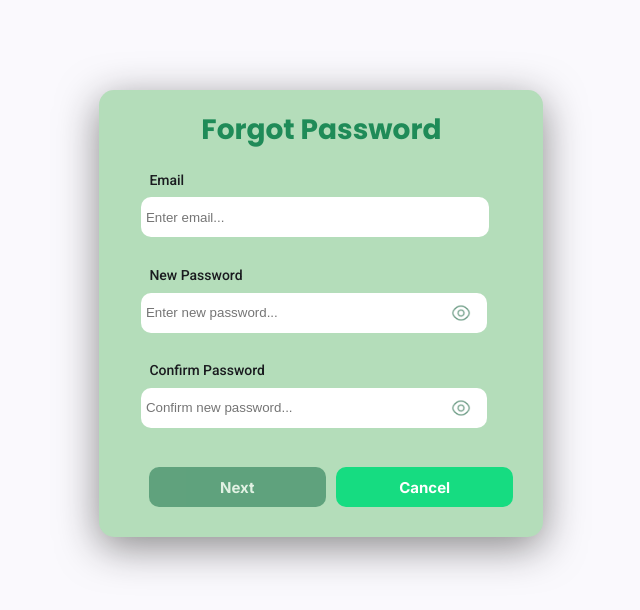
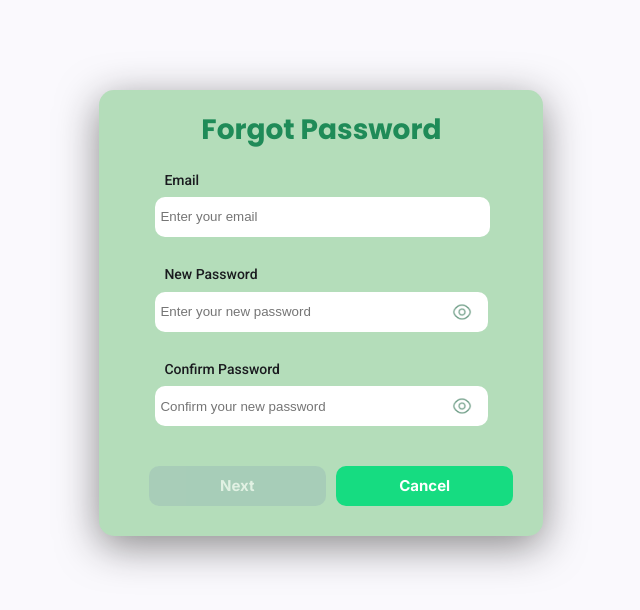
Before and after one commit to PUP-BSIT/project-techy-blinders-v2, an Angular app in the folder front-end/mind_stack/: page /forgot-password in a window 1280 px wide. Shown: the top 610 px of the page, without its empty margins (323-963 px from the left). Built offline with nearby package versions, Linux system fonts and the light colour scheme.

Commit message:
style: fix minor form and button styles for consistency

```diff
--- a/front-end/mind_stack/src/app/pages/forgot-password/forgot-password.html
+++ b/front-end/mind_stack/src/app/pages/forgot-password/forgot-password.html
@@ -17,7 +17,7 @@
                     <div class="email-label">
                         <label>Email</label>
                     </div>
-                    <input type="text" formControlName="email" placeholder="Enter email...">
+                    <input type="text" formControlName="email" placeholder="Enter your email">
                     <div class="error-container">
                         @if (emailControl?.touched && emailControl?.errors?.['required']) {
                             <span>Email is required</span>
@@ -34,7 +34,7 @@
                         <label>New Password</label>
                     </div>
                     <div class="password-input-container">
-                        <input [type]="showNewPassword ? 'text' : 'password'" formControlName="newPassword" placeholder="Enter new password...">
+                        <input [type]="showNewPassword ? 'text' : 'password'" formControlName="newPassword" placeholder="Enter your new password">
                         <button type="button" class="show-password-btn" (click)="toggleNewPasswordVisibility()">
                             <img [src]="showNewPassword ? 'assets/unshow-password-icon.png' : 'assets/show-password-icon.png'"
                                   [alt]="showNewPassword ? 'Hide password' : 'Show password'">
@@ -56,7 +56,7 @@
                         <label>Confirm Password</label>
                     </div>
                     <div class="password-input-container">
-                        <input [type]="showConfirmPassword ? 'text' : 'password'" formControlName="confirmPassword" placeholder="Confirm new password...">
+                        <input [type]="showConfirmPassword ? 'text' : 'password'" formControlName="confirmPassword" placeholder="Confirm your new password">
                         <button type="button" class="show-password-btn" (click)="toggleConfirmPasswordVisibility()">
                             <img [src]="showConfirmPassword ? 'assets/unshow-password-icon.png' : 'assets/show-password-icon.png'"
                                   [alt]="showConfirmPassword ? 'Hide password' : 'Show password'">
@@ -75,8 +75,26 @@
             </div>
 
             <div class="button-class">
-                <button type="button" (click)="next()" [disabled]="isLoading() || !forgotPasswordForm.get('email')?.value || !forgotPasswordForm.get('newPassword')?.value || !forgotPasswordForm.get('confirmPassword')?.value || forgotPasswordForm.get('email')?.invalid || forgotPasswordForm.get('newPassword')?.invalid || forgotPasswordForm.get('confirmPassword')?.invalid" id="next_button">Next</button>
-                <button type="button" (click)="cancel()" [disabled]="isLoading()" id="cancel_button">Cancel</button>
+                <button
+                    id="next_button"
+                    type="button"
+                    (click)="next()"
+                    [disabled]="isLoading() ||
+                                !forgotPasswordForm.get('email')?.value ||
+                                !forgotPasswordForm.get('newPassword')?.value ||
+                                !forgotPasswordForm.get('confirmPassword')?.value ||
+                                forgotPasswordForm.get('email')?.invalid ||
+                                forgotPasswordForm.get('newPassword')?.invalid ||
+                                forgotPasswordForm.get('confirmPassword')?.invalid">
+                    Next
+                </button>
+                <button
+                    type="button"
+                    (click)="cancel()"
+                    [disabled]="isLoading()"
+                    id="cancel_button">
+                    Cancel
+                </button>
             </div>
         } @else if (currentStep() === 2) {
             <div class="form-group">
--- a/front-end/mind_stack/src/app/pages/forgot-password/forgot-password.scss
+++ b/front-end/mind_stack/src/app/pages/forgot-password/forgot-password.scss
@@ -5,6 +5,10 @@
   min-height: 20px;
   height: 20px;
   display: block;
+}
+
+.form-group {
+  margin-left: 15px;
 }
 
 .forgot-password-class {
@@ -179,6 +183,7 @@ span, .error-message {
 }
 
 #next_button:disabled {
+  background-color: #a0c4b8;
   cursor: not-allowed;
   opacity: 0.6;
 }
--- a/front-end/mind_stack/src/app/pages/registration-page/registration-page.html
+++ b/front-end/mind_stack/src/app/pages/registration-page/registration-page.html
@@ -19,7 +19,7 @@
         <form [formGroup]="registrationForm" (ngSubmit)="register()">
             <div class="form-group">
                 <label>Email</label>
-                <input type="text" formControlName="email" placeholder="Email">
+                <input type="text" formControlName="email" placeholder="Enter your email">
                 <div class="validation-message">
                     @if (emailControl?.touched) {
                         @if (emailControl?.errors?.['required']) {
@@ -35,7 +35,7 @@
 
             <div class="form-group">
                 <label>Username</label>
-                <input type="text" formControlName="username" placeholder="Username">
+                <input type="text" formControlName="username" placeholder="Enter your username">
                 <div class="validation-message">
                     @if (usernameControl?.touched) {
                         @if(usernameControl?.errors?.['required']) {
@@ -50,7 +50,7 @@
             <div class="form-group">
                 <label>Password</label>
                 <div class="password-input-container">
-                    <input [type]="showPassword ? 'text' : 'password'" formControlName="password" placeholder="Password">
+                    <input [type]="showPassword ? 'text' : 'password'" formControlName="password" placeholder="Enter your password">
                     <button type="button" class="show-password-btn" (click)="togglePasswordVisibility()">
                         <img [src]="showPassword ? 'assets/unshow-password-icon.png' : 'assets/show-password-icon.png'"
                               [alt]="showPassword ? 'Hide password' : 'Show password'">
@@ -78,7 +78,7 @@
             <div class="form-group">
                 <label>Confirm Password</label>
                 <div class="password-input-container">
-                    <input [type]="showConfirmPassword ? 'text' : 'password'" formControlName="confirmPassword" placeholder="Confirm password">
+                    <input [type]="showConfirmPassword ? 'text' : 'password'" formControlName="confirmPassword" placeholder="Confirm your password">
                     <button type="button" class="show-password-btn" (click)="toggleConfirmPasswordVisibility()">
                         <img [src]="showConfirmPassword ? 'assets/unshow-password-icon.png' : 'assets/show-password-icon.png'"
                               [alt]="showConfirmPassword ? 'Hide password' : 'Show password'">
```
